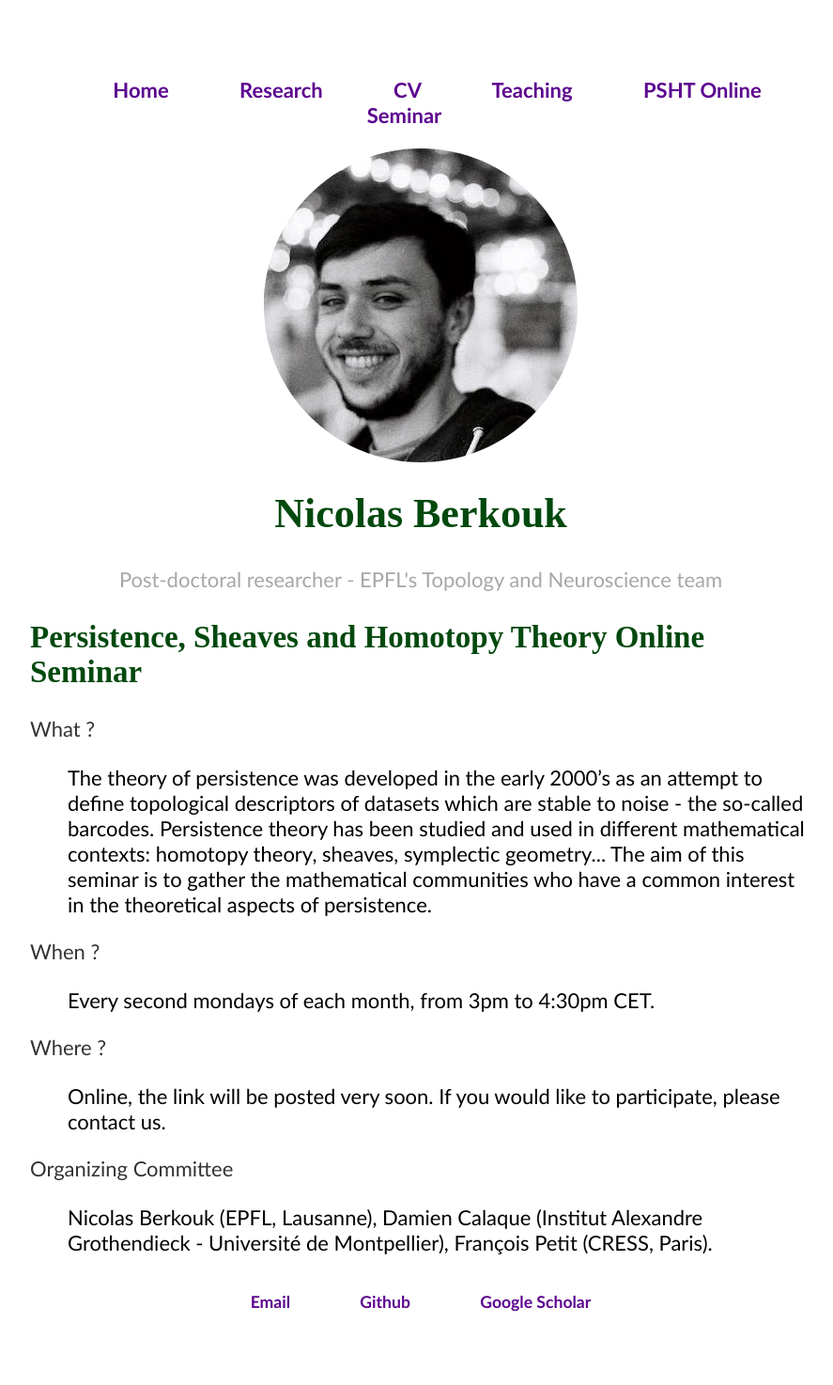
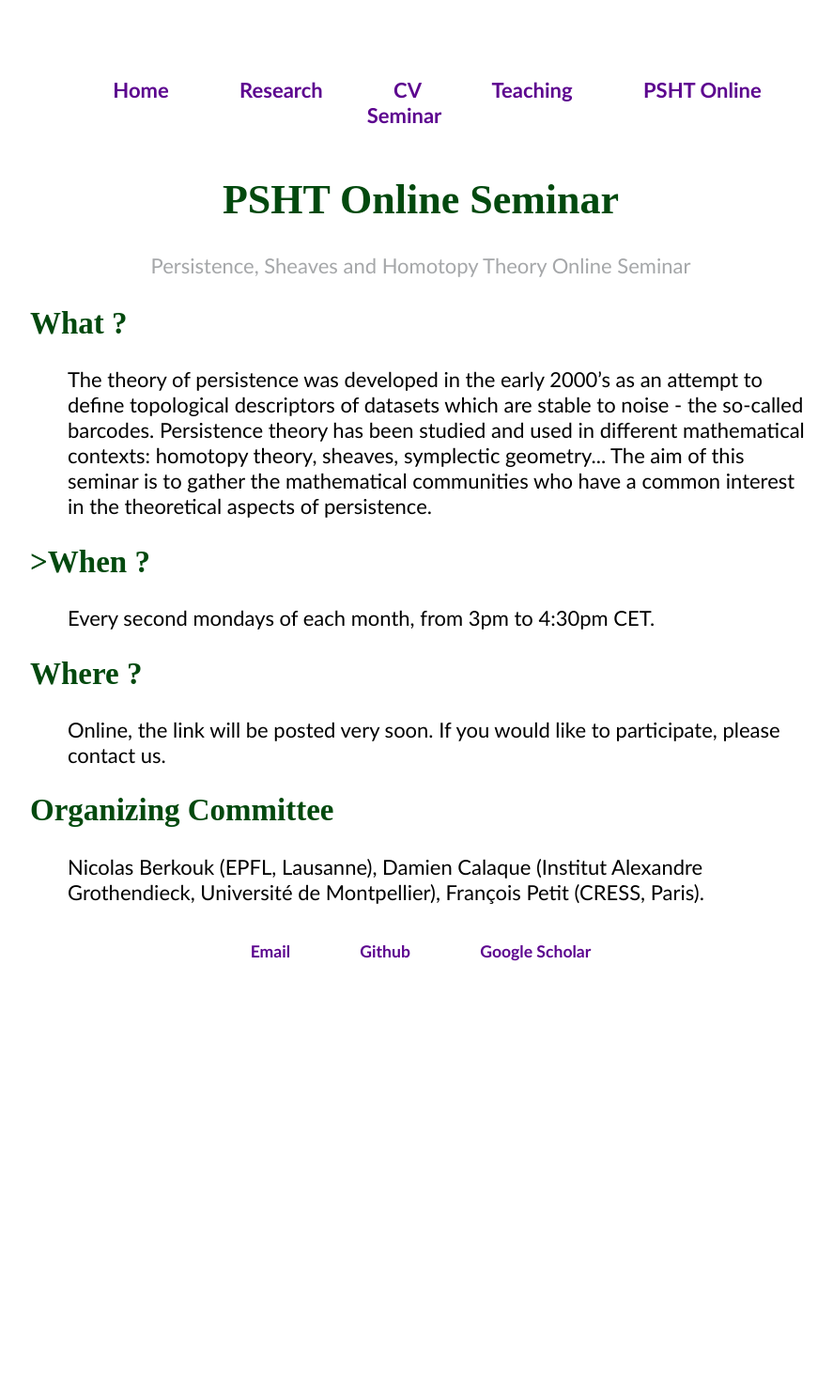
Before and after one commit to nberkouk/nberkouk.github.io, a Jekyll site: the page built from psht.html, in a window 1280 px wide. Shown: the whole page at 94% size, without its empty margins (192-1079 px from the left). Built offline with Jekyll 4.4.1, drawn with Linux system fonts in a browser that asks for light colours; after the commit the page ends 1101 px from its top, so only the background shows below that.

Commit message:
remove picture

```diff
--- /dev/null
+++ b/_layouts/default1.html
@@ -0,0 +1,41 @@
+<!DOCTYPE html>
+	<html>
+		<head>
+			<title>{{ page.title }}</title>
+			<!-- link to main stylesheet -->
+			<link rel="stylesheet" type="text/css" href="/css/main.css">
+		</head>
+		<body>
+
+		       <nav style="text-align:center">
+						 <ul>
+		          	<li>	<a href="/index.html"  >Home</a></li>
+		  					<li>	<a href="/research.html"  >Research</a></li>
+		  					<li>	<a href="/curriculum.html"  >CV</a> </li>
+		          	<li>	<a href="/teaching.html"  >Teaching</a> </li>
+								<li>	<a href="/psht.html"  >PSHT Online Seminar</a> </li>
+							</ul>
+		      	</nav>
+
+					<header>
+						<h1 class="title">PSHT Online Seminar</h1>
+						<!--<img src="photo.jpg" alt="Theo Lacombe" class="picture" />-->
+						<p class="subtitle">Persistence, Sheaves and Homotopy Theory Online Seminar</p>
+					</header>
+
+
+
+			<div class="container">
+
+			{{ content }}
+
+			</div><!-- /.container -->
+			<footer style="text-align:center">
+	        <ul>
+	            <li><a href="mailto:nicolas.berkouk@epfl.ch">Email</a></li>
+	            <li><a href="https://github.com/nberkouk">Github</a></li>
+	      <li><a href="https://scholar.google.fr/citations?user=nxkO-kIAAAAJ&hl=fr">Google Scholar</a></li>
+	      </ul>
+	    </footer>
+		</body>
+	</html>
--- a/psht.html
+++ b/psht.html
@@ -1,12 +1,12 @@
 ---
-layout: default
+layout: default1
 title: Nicolas Berkouk
 ---
 
 <html>
         <head>
 		<meta charset="utf-8">
-		<title>Persistence, Sheaves and Homotopy Theory Online Seminar</title>
+
 		<!-- link to main stylesheet -->
 		<link rel="stylesheet" type="text/css" href="/css/main.css">
 	</head>
@@ -15,9 +15,8 @@ title: Nicolas Berkouk
 
 		<div class="container">
 
-<h2>Persistence, Sheaves and Homotopy Theory Online Seminar</h2>
 
-	<p>What ? </p>
+	<h2>What ? </h2>
 
 <ul style="font-family:'Optima';">
 
@@ -28,21 +27,21 @@ title: Nicolas Berkouk
 
 </ul>
 
-	<p>When ? </p>
+	<h2>>When ? </h2>
 <ul style="font-family:'Optima';">
 Every second mondays of each month, from 3pm to 4:30pm CET.
 
 </ul>
 
-<p>Where ? </p>
+<h2>Where ? </h2>
 <ul style="font-family:'Optima';">
 Online, the link will be posted very soon. If you would like to participate, please contact us.
 
 </ul>
 
-<p>Organizing Committee </p>
+<h2>Organizing Committee </h2>
 <ul style="font-family:'Optima';">
-Nicolas Berkouk (EPFL, Lausanne), Damien Calaque (Institut Alexandre Grothendieck - Université de Montpellier), François Petit (CRESS, Paris).
+Nicolas Berkouk (EPFL, Lausanne), Damien Calaque (Institut Alexandre Grothendieck, Université de Montpellier), François Petit (CRESS, Paris).
 
 </ul>
 
```
